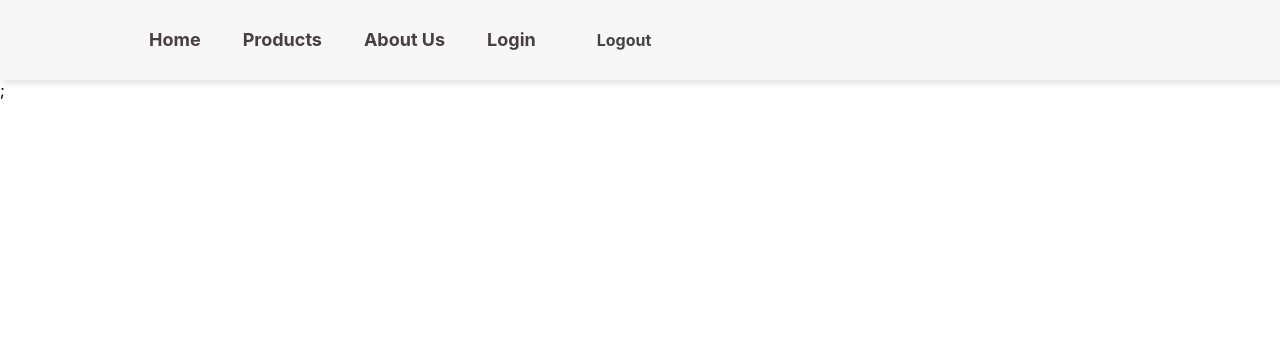
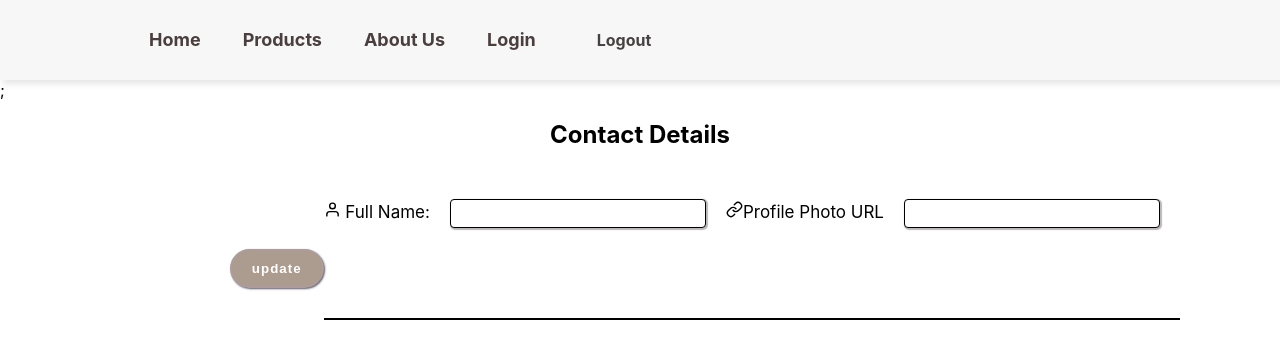
Before and after one commit to cgmonali/Expense-Tracker--auth, a React (Create React App) app: page /#/profilepage in a window 1280 px wide. Shown: the top 358 px of the page. Built offline with nearby package versions, Linux system fonts and the light colour scheme.

Commit message:
added Complete your profile feature

```diff
--- a/src/App.js
+++ b/src/App.js
@@ -5,7 +5,7 @@ import { HashRouter as Router } from "react-router-dom";
 import SignUp from './components/SignUp/SignUp';
 import Layout from './components/Layout/Layout';
 import HomePage from './components/HomePage/HomePage';
-
+import ProfilePage from './components/ProfilePage/ProfilePage';
 function App() {
 
 
@@ -22,6 +22,12 @@ function App() {
         <Route path='/homepage' >
           <HomePage />
         </Route>
+
+        <Route path='/profilepage' >
+          <ProfilePage />
+        </Route>
+
+
       </Switch>
     </Layout>
     </Router>
--- a/src/components/HomePage/HomePage.js
+++ b/src/components/HomePage/HomePage.js
@@ -1,8 +1,17 @@
+import classes from './HomePage.module.css'
+import { useHistory } from 'react-router-dom';
 
 const HomePage = () => {
+    const history=useHistory();
   return <>
 
-   <h1>welcome to the home page</h1>
+   <div className={classes.homepagecontainer}>
+    <h1>welcome to the home page</h1>
+   <h3>your profile is incomplete <div  onClick={()=>{history.push("/profilepage")}}  className={classes.completeprofile}>complete now</div></h3>
+
+   </div>
+
+
 
   </>
 
--- a/src/components/HomePage/HomePage.module.css
+++ b/src/components/HomePage/HomePage.module.css
@@ -0,0 +1,12 @@
+.homepagecontainer{
+
+    display: flex;
+    justify-content: space-around;
+
+}
+
+
+.completeprofile{
+    color: blue;
+    cursor: pointer;
+}
--- a/src/components/Login/Login.js
+++ b/src/components/Login/Login.js
@@ -1,8 +1,8 @@
-import { useState, useRef } from 'react';
+import { useState, useRef,useContext } from 'react';
 import { useHistory } from 'react-router-dom';
 import { FaSpinner } from 'react-icons/fa';
 import classes from './Login.module.css';
-
+import AuthContext from '../../store/auth-context';
 const Login = () => {
   const emailInputRef = useRef();
   const passwordInputRef= useRef();
@@ -11,7 +11,9 @@ const Login = () => {
   const [isLoading, setIsLoading] = useState(false);
   const [error, setError] = useState(null); // Add state for error message
 
-  const submitHandler = (event) => {
+
+  const authCtx = useContext(AuthContext);
+  const submitHandler = async (event) => {
     event.preventDefault();
 
     const enteredEmail = emailInputRef.current.value;
@@ -24,7 +26,8 @@ const Login = () => {
     // optional: Add validation
     let url =  'https://identitytoolkit.googleapis.com/v1/accounts:signInWithPassword?key=AIzaSyDcyqi2t1KKsniE8q1DWoge17LEVLNT_ng';
 
-    fetch(url, {
+    try {
+        const response = await fetch(url, {
           method: 'POST',
           body: JSON.stringify({
             email: enteredEmail,
@@ -34,34 +37,32 @@ const Login = () => {
           headers: {
             'Content-Type': 'application/json',
           },
-    })
-      .then((res) => {
+        });
+
+        if (response.ok) {
+          const data = await response.json();
+          console.log('Logged in');
+          console.log(data);
+          authCtx.login(data.idToken);
+          console.log(data.idToken);
+          history.push('/homepage')
+        } else {
+          const data = await response.json();
+          let errorMessage = 'Authentication failed!';
+
+          throw new Error(errorMessage);
+        }
+      } catch (err) {
+        alert(err.message);
+      } finally {
         setIsLoading(false);
-
-        console.log('Logged in');
-        if (res.ok) {
-
-          return res.json();
-        } else {
-          return res.json().then((data) => {
-            let errorMessage = 'Authentication failed!';
-            if (data && data.error && data.error.message) {
-              errorMessage = data.error.message;
       }
-            throw new Error(errorMessage);
-          });
-        }
-      })
-      .then((data) => {})
-      .catch((err) => {
-        alert(err.message);
-      });
     };
 
   return (<>
     <section className={classes.auth}>
       <h1>Login</h1>
-      <form onSubmit={submitHandler}>
+      <form form onSubmit={submitHandler}>
         <div className={classes.control}>
           <label htmlFor="email">Your Email</label>
           <input type="email" id="email" required ref={emailInputRef} placeholder='Email' />
@@ -72,7 +73,7 @@ const Login = () => {
 
         </div>
         <div className={classes.actions}>
-          <button onClick={()=>{history.push('/homepage')}} >Login</button>
+          <button type="submit"  >Login</button>
           {isLoading && <FaSpinner className="spinner" size={35} color="#2ab6da" />}
         </div>
       </form>
--- /dev/null
+++ b/src/components/ProfilePage/ProfilePage.js
@@ -0,0 +1,103 @@
+import classes from './ProfilePage.module.css';
+import { FiUser, FiLink } from 'react-icons/fi';
+import { useRef,useContext } from 'react';
+import AuthContext from '../../store/auth-context';
+
+const ProfilePage = () => {
+
+const nameRef=useRef();
+const urlRef=useRef();
+
+const authCtx = useContext(AuthContext);
+console.log(authCtx.token)
+function submitDetailsHandler(){
+
+const enteredName=nameRef.current.value;
+const enteredUrl=urlRef.current.value;
+
+let url=`https://identitytoolkit.googleapis.com/v1/accounts:update?key=AIzaSyDcyqi2t1KKsniE8q1DWoge17LEVLNT_ng`;
+    fetch(
+        url
+              ,
+              {
+                method: 'POST',
+                body: JSON.stringify({
+                 idToken:authCtx.token,
+                 displayName: enteredName,
+                  photoUrl: enteredUrl,
+                  returnSecureToken: true,
+                }),
+                headers: {
+                  'Content-Type': 'application/json',
+                },
+
+              }
+
+
+            ).then((res) => {
+
+              if (res.ok) {
+                return res.json();
+              } else {
+                return res.json().then((data) => {
+                  let errorMessage = 'Authentication failed!';
+                  if (data && data.error && data.error.message) {
+                    errorMessage = data.error.message;
+                  }
+
+                  throw new Error(errorMessage);
+                });
+              }
+            })
+            .then((data) => {
+             console.log(data)
+
+
+            })
+            .catch((err) => {
+              alert(err.message);
+            });
+
+        }
+
+
+
+
+
+
+
+
+
+
+
+
+
+
+
+
+
+
+
+
+  return <>
+  <div className={classes.profilecontainer}><h2>Contact Details</h2></div>
+ <form action="" className={classes.profileform} onSubmit={submitDetailsHandler} >
+<div>
+<span>
+<label htmlFor=""><FiUser className={classes.profilenameicone} /> Full Name:
+     </label>
+<input type="text"ref={nameRef} /></span>
+<span>
+<label htmlFor=""> <FiLink />Profile Photo URL</label>
+<input type="url" ref={urlRef}/></span>
+
+</div>
+<span>
+<button className={classes.updatebutton}>update</button></span>
+ </form>
+  </>
+
+
+};
+
+export default ProfilePage;
--- /dev/null
+++ b/src/components/ProfilePage/ProfilePage.module.css
@@ -0,0 +1,61 @@
+.profilecontainer{
+
+
+display: flex;
+justify-content: space-around;
+
+
+}
+.profileform label{
+   font-size: 17px
+
+}
+
+.profileform{
+    margin:30px 100px;
+
+}
+.profileform div{
+    display: flex;
+float: right;
+padding-bottom: 90px;
+border-bottom: 2px solid black;
+}
+.profileform>span {
+    display: flex;
+    float: right;
+    margin-top: 50px ;
+    margin-left: 80px;
+
+}
+
+.profileform input{
+    width: 250px;
+    height: 25px;
+    border-radius: 4px;
+    box-shadow: 1px 1px 1px 1px rgb(188, 184, 184);
+    border: 1px solid black;
+    margin: 0 20px;
+
+
+}
+
+
+.updatebutton
+{
+    border: 2px solid rgb(173, 156, 156);
+    background-color: rgb(172, 155, 143);
+    padding: 10px 20px;
+    border-radius: 20px;
+    color: white;
+    font-weight: bolder;
+    letter-spacing: 1px;
+    box-shadow: 1px 1px 2px rgb(96, 89, 104);
+}
+
+.updatebutton:hover{
+    cursor: pointer;
+    box-shadow: 2px 2px 3px rgb(96, 89, 104);
+    background-color: rgb(148, 132, 120);
+    border: 2px solid rgb(140, 122, 122);
+}
--- a/src/index.js
+++ b/src/index.js
@@ -3,12 +3,14 @@ import ReactDOM from 'react-dom/client';
 import './index.css';
 import App from './App';
 import reportWebVitals from './reportWebVitals';
-
+import { AuthContextProvider } from './store/auth-context';
 const root = ReactDOM.createRoot(document.getElementById('root'));
 root.render(
+  <AuthContextProvider>
   <React.StrictMode>
     <App />
   </React.StrictMode>
+  </AuthContextProvider>
 );
 
 // If you want to start measuring performance in your app, pass a function
--- /dev/null
+++ b/src/store/auth-context.js
@@ -0,0 +1,48 @@
+import React, { useState, useEffect, useCallback } from 'react';
+
+
+
+const AuthContext = React.createContext({
+  token: '',
+  isLoggedIn: false,
+  login: (token) => {},
+  logout: () => {},
+});
+
+
+
+export const AuthContextProvider = (props) => {
+
+
+
+  const [token, setToken] = useState(null);
+
+  const userIsLoggedIn = !!token;
+
+  const logoutHandler = useCallback(() => {
+    setToken(null);
+
+  }, []);
+
+  const loginHandler = (token) => {
+    setToken(token);
+
+  };
+
+
+
+  const contextValue = {
+    token: token,
+    isLoggedIn: userIsLoggedIn,
+    login: loginHandler,
+    logout: logoutHandler,
+  };
+
+  return (
+    <AuthContext.Provider value={contextValue}>
+      {props.children}
+    </AuthContext.Provider>
+  );
+};
+
+export default AuthContext;
```
Lines whose indentation alone changed are shown as unchanged.
